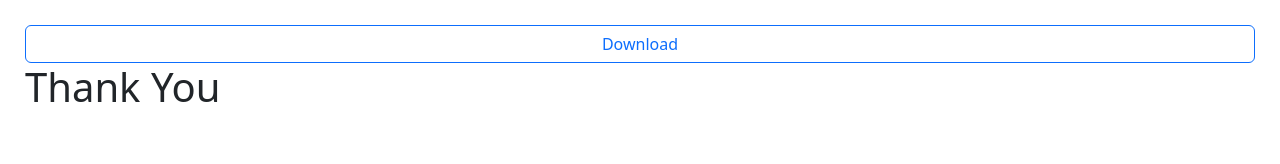
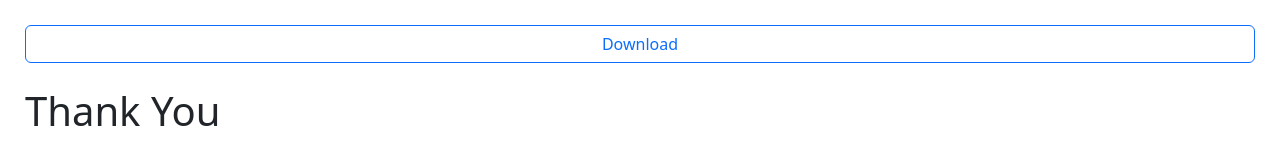
Before and after one commit to easy-saral/thedeepinfo, a plain HTML site: page index.html in a window 1280 px wide. Drawn offline with nearby package versions, Linux system fonts and the light colour scheme.

Commit message:
Update index.html

```diff
--- a/index.html
+++ b/index.html
@@ -10,6 +10,8 @@
 
   gtag('config', 'AW-697490472');
 </script>
+    <link href="https://cdn.jsdelivr.net/npm/bootstrap@5.3.2/dist/css/bootstrap.min.css" rel="stylesheet" integrity="sha384-T3c6CoIi6uLrA9TneNEoa7RxnatzjcDSCmG1MXxSR1GAsXEV/Dwwykc2MPK8M2HN" crossorigin="anonymous">
+
     <meta charset="utf-8">
     <meta name="viewport" content="width=device-width, initial-scale=1">
     <title>The Deep Info</title>
@@ -19,8 +21,8 @@
     <div style="margin:15px;padding:10px">
       <div class="d-grid gap-2">
       <a role="button" href="https://www.google.com/" class="btn btn-outline-primary"><i class="bi bi-download"></i> Download</a>
-      </div>
-    <h1>Thank You</h1></div>
+      </div><br>
+    <h1 style="text-align:"center">Thank You</h1></div>
     <script src="https://cdn.jsdelivr.net/npm/bootstrap@5.3.2/dist/js/bootstrap.bundle.min.js" integrity="sha384-C6RzsynM9kWDrMNeT87bh95OGNyZPhcTNXj1NW7RuBCsyN/o0jlpcV8Qyq46cDfL" crossorigin="anonymous"></script>
   </body>
 </html>
```
